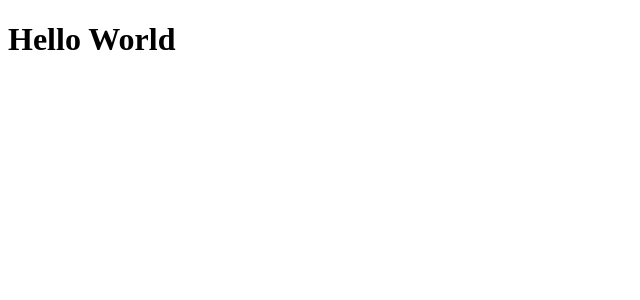
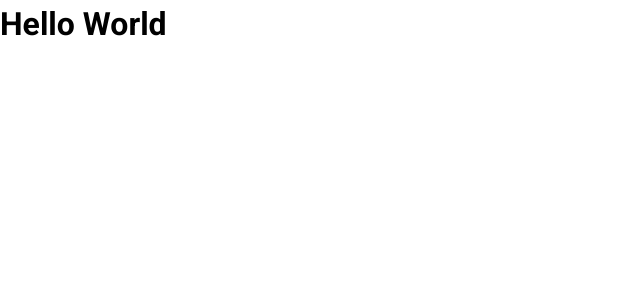
Before and after one commit to dovydaszulkus/space-launches, a React (Create React App) app: page / in a window 1280 px wide. Shown: the top 300 px of the page, without its empty margins (0-640 px from the left). Built offline with nearby package versions, Linux system fonts and the light colour scheme.

Commit message:
add CSS reset and Roboto google font

```diff
--- a/public/index.html
+++ b/public/index.html
@@ -1,14 +1,12 @@
 <!DOCTYPE html>
 <html lang="en">
+
 <head>
   <meta charset="utf-8" />
   <link rel="icon" href="%PUBLIC_URL%/favicon.ico" />
   <meta name="viewport" content="width=device-width, initial-scale=1" />
   <meta name="theme-color" content="#000000" />
-    <meta
-      name="description"
-      content="Web site created using create-react-app"
-    />
+  <meta name="description" content="Web site created using create-react-app" />
   <link rel="apple-touch-icon" href="%PUBLIC_URL%/logo192.png" />
   <!--
       manifest.json provides metadata used when your web app is installed on a
@@ -24,8 +22,12 @@
       work correctly both with client-side routing and a non-root public URL.
       Learn how to configure a non-root public URL by running `npm run build`.
     -->
+  <link rel="preconnect" href="https://fonts.googleapis.com">
+  <link rel="preconnect" href="https://fonts.gstatic.com" crossorigin>
+  <link href="https://fonts.googleapis.com/css2?family=Roboto:wght@300;400;500;700&display=swap" rel="stylesheet">
   <title>React App</title>
 </head>
+
 <body>
   <noscript>You need to enable JavaScript to run this app.</noscript>
   <div id="root"></div>
@@ -40,4 +42,5 @@
       To create a production bundle, use `npm run build` or `yarn build`.
     -->
 </body>
+
 </html>
--- /dev/null
+++ b/src/index.css
@@ -0,0 +1,84 @@
+/*
+  A modern css reset
+  https://piccalil.li/blog/a-modern-css-reset/
+*/
+
+/* Box sizing rules */
+*,
+*::before,
+*::after {
+  box-sizing: border-box;
+}
+
+/* Remove default margin */
+body,
+h1,
+h2,
+h3,
+h4,
+p,
+figure,
+blockquote,
+dl,
+dd {
+  margin: 0;
+}
+
+/* Remove list styles on ul, ol elements with a list role, which suggests default styling will be removed */
+ul[role='list'],
+ol[role='list'] {
+  list-style: none;
+}
+
+/* Set core root defaults */
+html:focus-within {
+  scroll-behavior: smooth;
+}
+
+/* Set core body defaults */
+body {
+  min-height: 100vh;
+  text-rendering: optimizeSpeed;
+  line-height: 1.5;
+}
+
+/* A elements that don't have a class get default styles */
+a:not([class]) {
+  text-decoration-skip-ink: auto;
+}
+
+/* Make images easier to work with */
+img,
+picture {
+  max-width: 100%;
+  display: block;
+}
+
+/* Inherit fonts for inputs and buttons */
+input,
+button,
+textarea,
+select {
+  font: inherit;
+}
+
+/* Remove all animations, transitions and smooth scroll for people that prefer not to see them */
+@media (prefers-reduced-motion: reduce) {
+  html:focus-within {
+    scroll-behavior: auto;
+  }
+
+  *,
+  *::before,
+  *::after {
+    animation-duration: 0.01ms !important;
+    animation-iteration-count: 1 !important;
+    transition-duration: 0.01ms !important;
+    scroll-behavior: auto !important;
+  }
+}
+
+/* Global Styles */
+html {
+  font-family: 'Roboto', sans-serif;
+}
```
Also changed, not shown: src/index.tsx (+6 -7 lines). Lines whose indentation alone changed are shown as unchanged.
